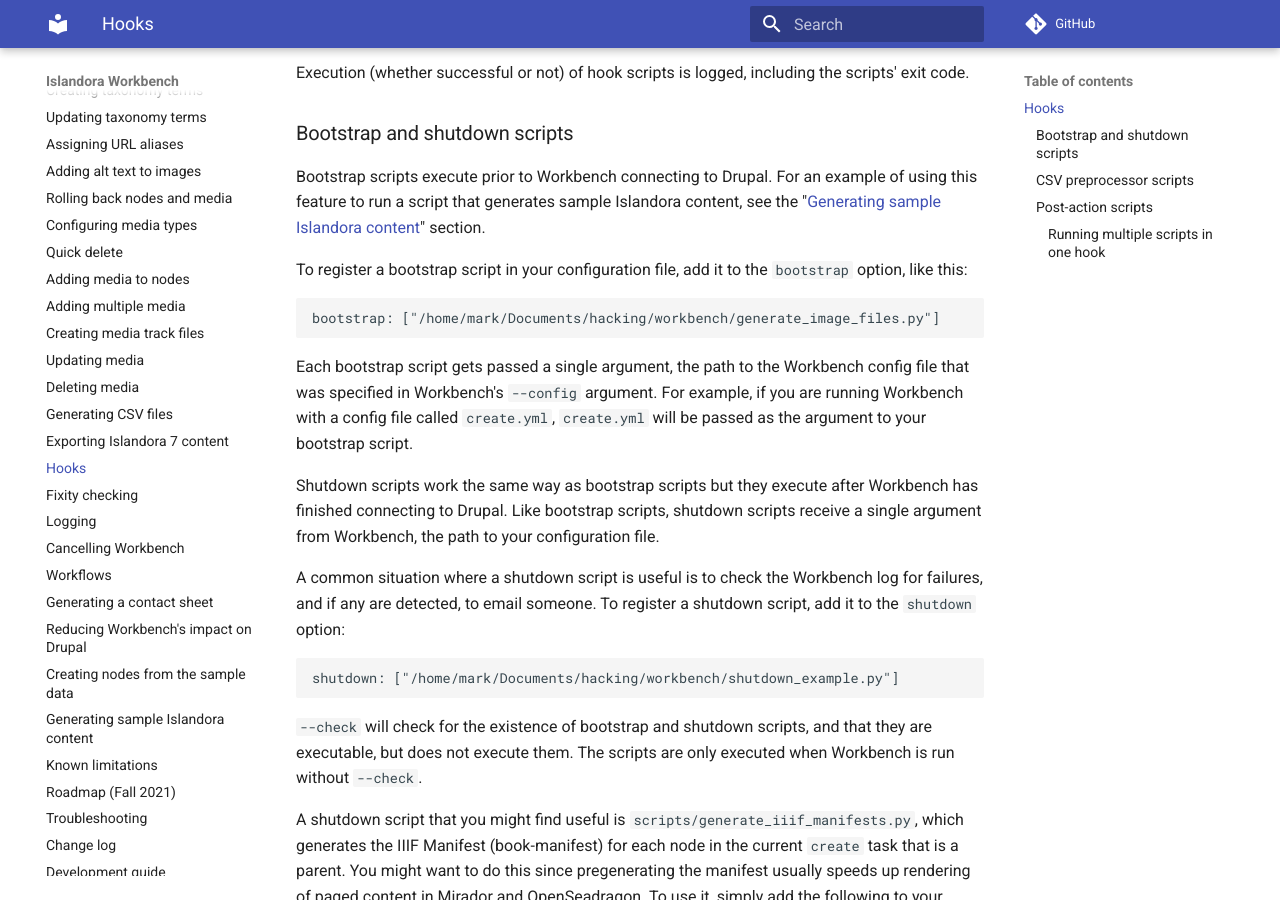
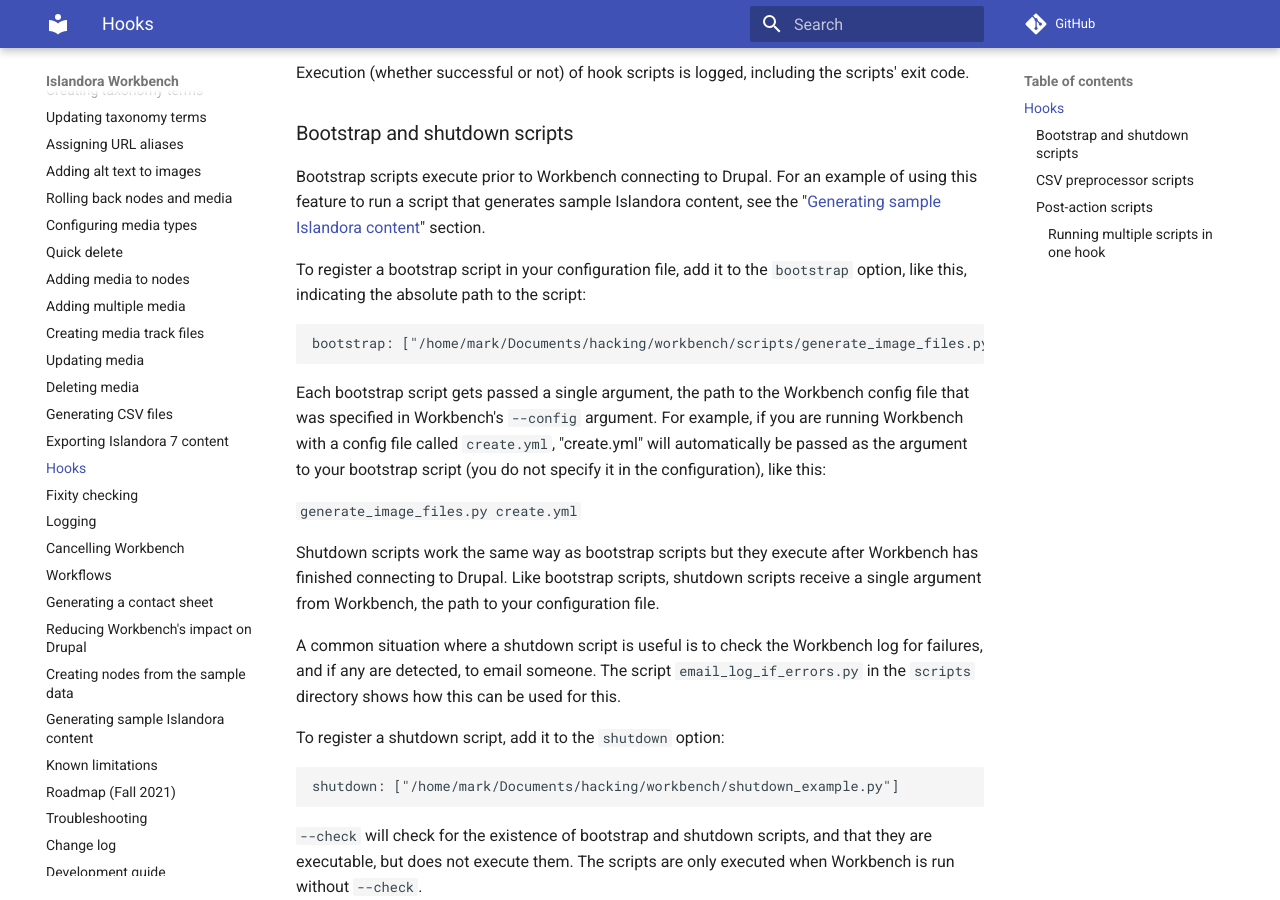
Before and after one commit to mjordan/islandora_workbench_docs, an MkDocs documentation site: the page built from docs/hooks.md, in a window 1280 px wide and 900 px high, scrolled down 388 px. Built offline with MkDocs 1.6.1 and Material for MkDocs 9.7.7, drawn with Linux system fonts in a browser that asks for light colours; comment, search, counter and statistics services are not loaded; some of the changed text lies outside the part shown.

Commit message:
Updated docs on hooks.

````diff
--- a/docs/hooks.md
+++ b/docs/hooks.md
@@ -14,17 +14,21 @@
 
 Bootstrap scripts execute prior to Workbench connecting to Drupal. For an example of using this feature to run a script that generates sample Islandora content, see the "[Generating sample Islandora content](/islandora_workbench_docs/generating_sample_content/)" section.
 
-To register a bootstrap script in your configuration file, add it to the `bootstrap` option, like this:
+To register a bootstrap script in your configuration file, add it to the `bootstrap` option, like this, indicating the absolute path to the script:
 
 ```yaml
-bootstrap: ["/home/mark/Documents/hacking/workbench/generate_image_files.py"]
+bootstrap: ["/home/mark/Documents/hacking/workbench/scripts/generate_image_files.py"]
 ```
 
-Each bootstrap script gets passed a single argument, the path to the Workbench config file that was specified in Workbench's `--config` argument. For example, if you are running Workbench with a config file called `create.yml`, `create.yml` will be passed as the argument to your bootstrap script.
+Each bootstrap script gets passed a single argument, the path to the Workbench config file that was specified in Workbench's `--config` argument. For example, if you are running Workbench with a config file called `create.yml`, "create.yml" will automatically be passed as the argument to your bootstrap script (you do not specify it in the configuration), like this:
+
+`generate_image_files.py create.yml`
 
 Shutdown scripts work the same way as bootstrap scripts but they execute after Workbench has finished connecting to Drupal. Like bootstrap scripts, shutdown scripts receive a single argument from Workbench, the path to your configuration file.
 
-A common situation where a shutdown script is useful is to check the Workbench log for failures, and if any are detected, to email someone. To register a shutdown script, add it to the `shutdown` option:
+A common situation where a shutdown script is useful is to check the Workbench log for failures, and if any are detected, to email someone. The script `email_log_if_errors.py` in the `scripts` directory shows how this can be used for this.
+
+To register a shutdown script, add it to the `shutdown` option:
 
 ```yaml
 shutdown: ["/home/mark/Documents/hacking/workbench/shutdown_example.py"]
````
Also changed, not shown: other parts of docs/hooks.md (+1 -1 lines), docs/changelog.md (+2 -1 lines).
